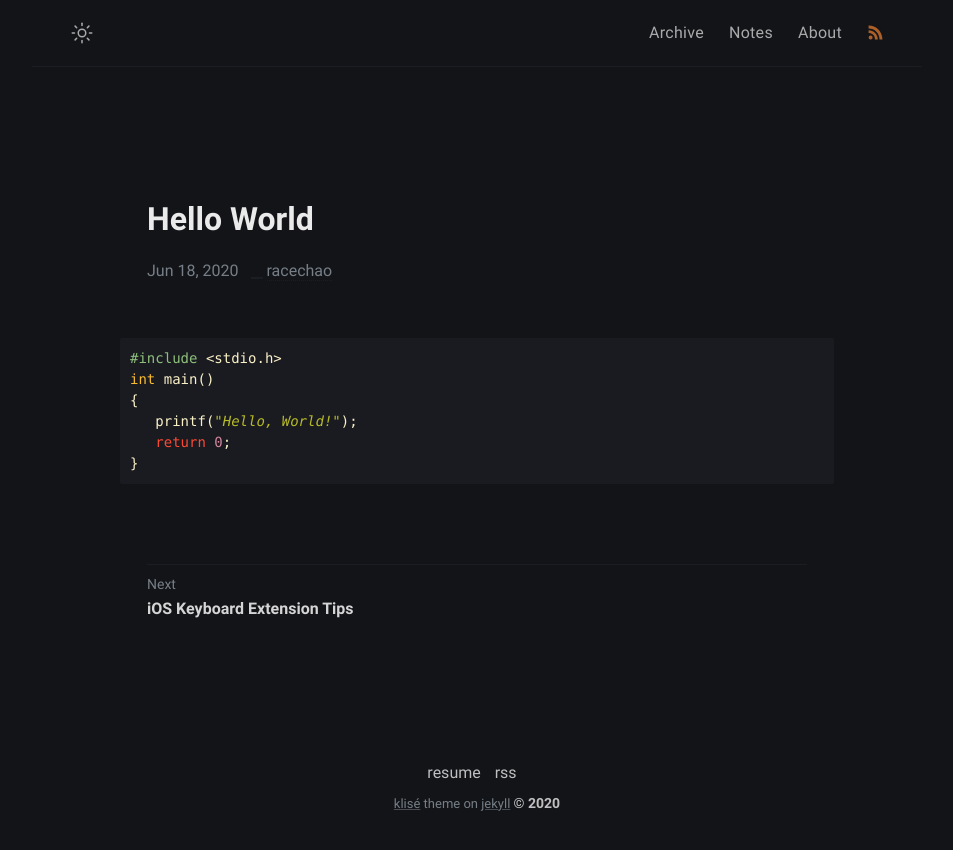
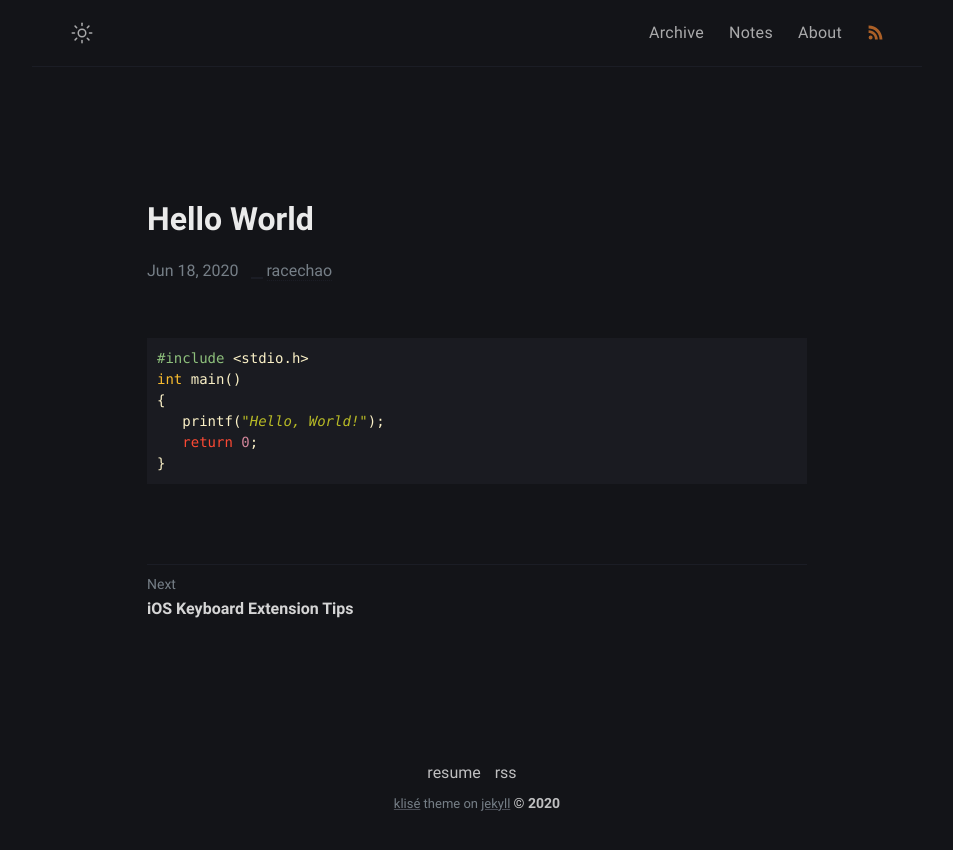
Before and after one commit to alfredcc/blog, a Jekyll site: the page built from _posts/hello-world/2020-06-18-hello-world.md, in a window 1280 px wide. Shown: the top 850 px of the page, without its empty margins (163-1116 px from the left). Built offline with Jekyll 4.4.1, drawn with Linux system fonts in a browser that asks for light colours; comment, search, counter and statistics services are not loaded.

Commit message:
Fix code style

```diff
--- a/_sass/klise/_syntax.scss
+++ b/_sass/klise/_syntax.scss
@@ -21,7 +21,7 @@ code {
 
 // Codeblock Theme
 pre.highlight {
-  margin: 0 -27px;
+  margin: 0px;
   @include media-query($on-mobile) {
     margin: 0 calc(51% - 51vw);
     padding-left: 20px;
```
